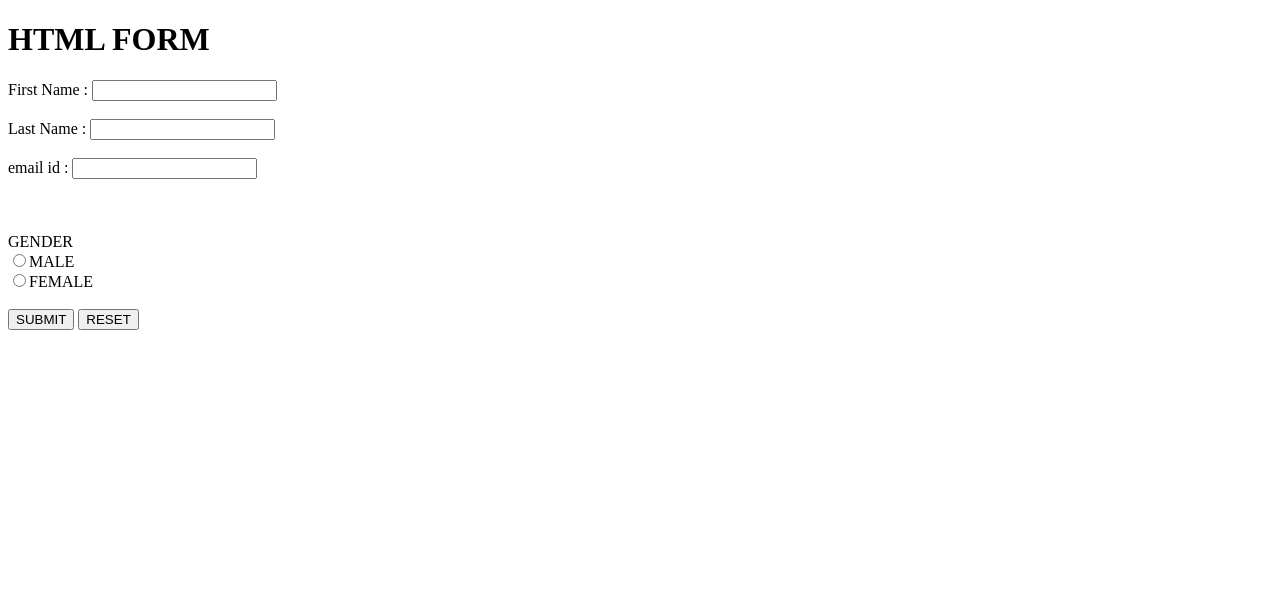
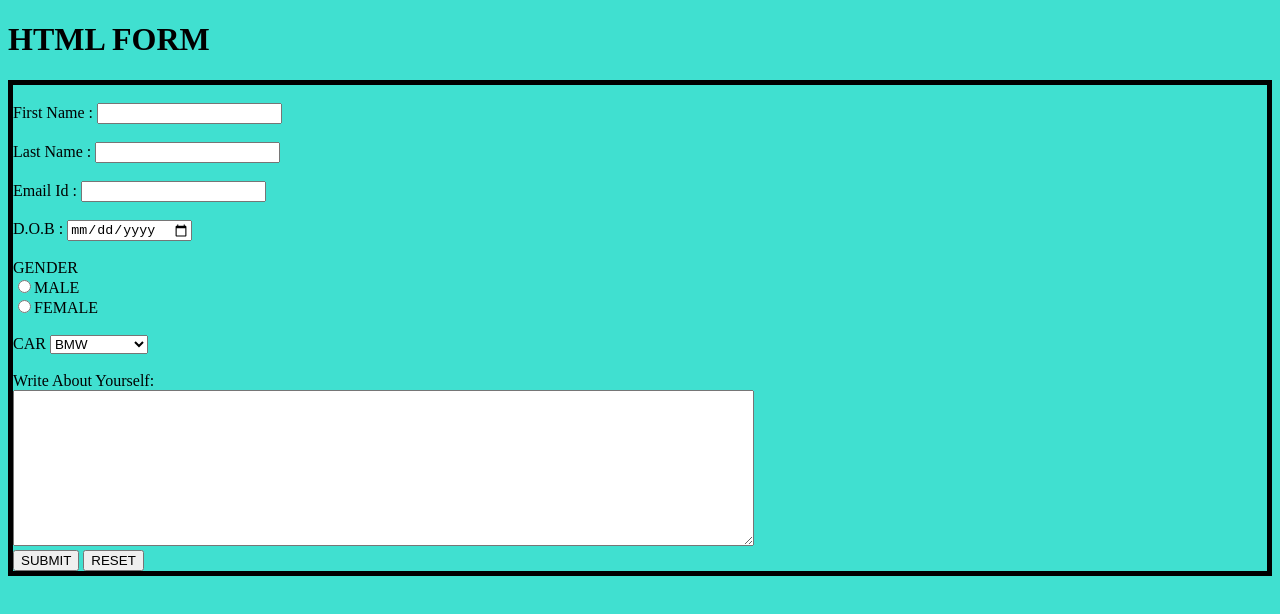
Before and after one commit to anirudh1292001/HTML-page, a plain HTML site: page index.html in a window 1280 px wide. Drawn offline with Linux system fonts and the light colour scheme.

Commit message:
addition

```diff
--- a/index.html
+++ b/index.html
@@ -7,10 +7,12 @@
     <link rel="stylesheet" href="style.css">
     <title>HTML PAGE</title>
 </head>
-<body>
+
+<body style="background-color: turquoise;">
     <h1>HTML FORM</h1>
-    <form>
+    <form style="border: 5px solid black;">
 <div>
+    <br>
         <label for="firstname">First Name : </label>
         <input type="text">
         <br>
@@ -24,14 +26,14 @@
     <br>
     <div>
 
-        <label for="email">email id : </label>
+        <label for="email">Email Id : </label>
         <input type="email">
         <br>
     </div>
 <br>
+
+<div>D.O.B :  <input type="date"></div>
 <br>
-<br>
-
 <div>
         <label> GENDER</label>
         <br>
@@ -43,14 +45,33 @@
 <br>
 
 
+
+    </div>
+
+    <div>
+        <label for="CAR">CAR</label>
+        <select name="car" id="CAR">
+            <option value="swift">BMW</option>
+            <option value="audi">AUDI</option>
+            <option value="merc">MERCEDES</option>
+            <option value="fer">FERRARI</option>
+        </select>
+    </div>
+<br>
+
+<div>
+
+    Write About Yourself: <br> <textarea name="Text" id="text" cols="90" rows="10"></textarea>
+</div>
+    <div>
+
     <button type="submit">SUBMIT
 
     </button>
 
-
         <button type="reset">RESET</button>
-
     </div>
     </form>
+
 </body>
 </html>
```
